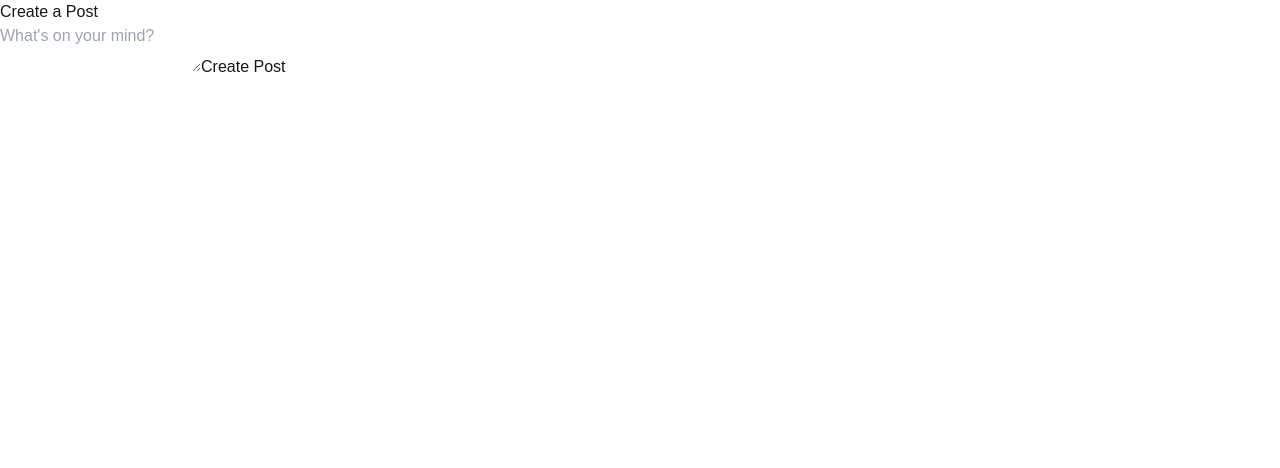
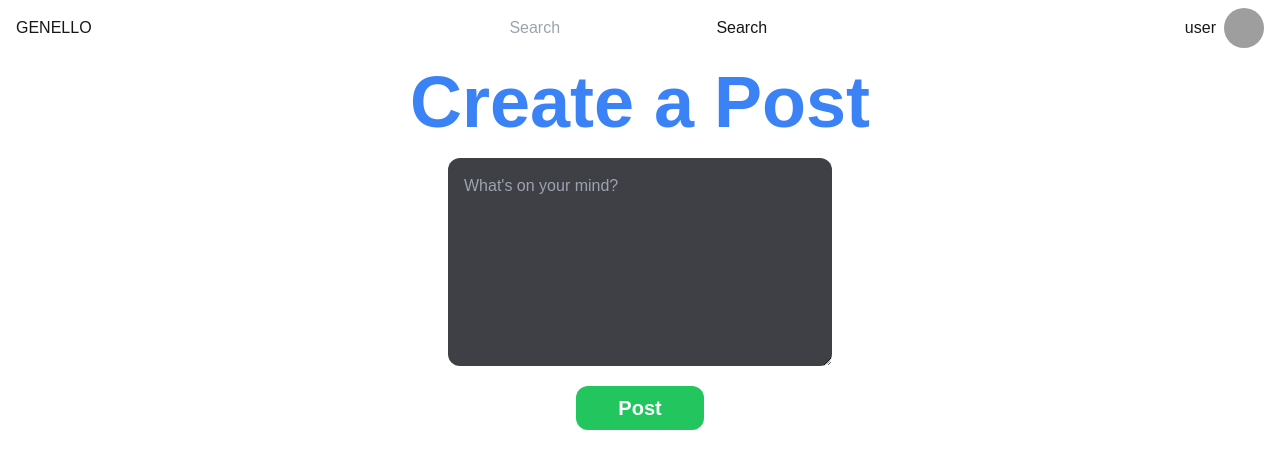
Before and after one commit to codecxAb/Genello, a Next.js app: page /dashboard in a window 1280 px wide. Shown: the top 468 px of the page. Built offline with nearby package versions, Linux system fonts and the light colour scheme; no server answers; grey boxes are pictures that could not be loaded.

Commit message:
dashboard updated with input form

```diff
--- a/src/app/dashboard/PostForm.tsx
+++ b/src/app/dashboard/PostForm.tsx
@@ -1,54 +1,61 @@
 // src/app/components/PostForm.tsx
-import React, { useState } from 'react';
+"use client";
+import React, { useState } from "react";
 
 const PostForm = () => {
-  const [content, setContent] = useState('');
-  const [error, setError] = useState('');
-  const [success, setSuccess] = useState('');
+  const [content, setContent] = useState("");
+  const [error, setError] = useState("");
+  const [success, setSuccess] = useState("");
 
   const handleSubmit = async (e: React.FormEvent) => {
     e.preventDefault();
-    setError('');
-    setSuccess('');
+    setError("");
+    setSuccess("");
 
     if (!content) {
-      setError('Content is required');
+      setError("Content is required");
       return;
     }
 
     try {
-      const response = await fetch('/api/posts', {
-        method: 'POST',
+      const response = await fetch("/api/posts", {
+        method: "POST",
         headers: {
-          'Content-Type': 'application/json',
+          "Content-Type": "application/json",
         },
         body: JSON.stringify({ content }),
       });
 
       if (!response.ok) {
         const data = await response.json();
-        throw new Error(data.message || 'Something went wrong');
+        throw new Error(data.message || "Something went wrong");
       }
 
       const post = await response.json();
-      setSuccess('Post created successfully!');
-      setContent(''); // Clear the input field
+      setSuccess("Post created successfully!");
+      setContent(""); // Clear the input field
     } catch (error: any) {
       setError(error.message);
     }
   };
 
   return (
-    <form onSubmit={handleSubmit}>
+    <form className="flex flex-col itmes-center gap-5" onSubmit={handleSubmit}>
       <textarea
+        className="rounded-xl bg-zinc-700 p-4 w-96 h-52"
         value={content}
         onChange={(e) => setContent(e.target.value)}
         placeholder="What's on your mind?"
         required
       />
-      <button type="submit">Create Post</button>
-      {error && <p style={{ color: 'red' }}>{error}</p>}
-      {success && <p style={{ color: 'green' }}>{success}</p>}
+      <button
+        className="px-4 rounded-xl py-2 bg-green-500 text-xl font-bold text-white hover:bg-green-600 mx-32"
+        type="submit"
+      >
+        Post
+      </button>
+      {error && <p style={{ color: "red" }}>{error}</p>}
+      {success && <p style={{ color: "green" }}>{success}</p>}
     </form>
   );
 };
--- a/src/app/dashboard/page.tsx
+++ b/src/app/dashboard/page.tsx
@@ -1,12 +1,16 @@
 // src/app/page.tsx
-import React from 'react';
-import PostForm from './PostForm';
+import React from "react";
+import Navbar from "../components/navbar";
+import PostForm from "./PostForm";
 
 const HomePage = () => {
   return (
     <div>
-      <h1>Create a Post</h1>
-      <PostForm />
+      <Navbar />
+      <div className="send-post flex justify-center items-center flex-col gap-5 h-96 w-full">
+        <h1 className="text-7xl font-bold text-blue-500 ">Create a Post</h1>
+        <PostForm />
+      </div>
     </div>
   );
 };
```
